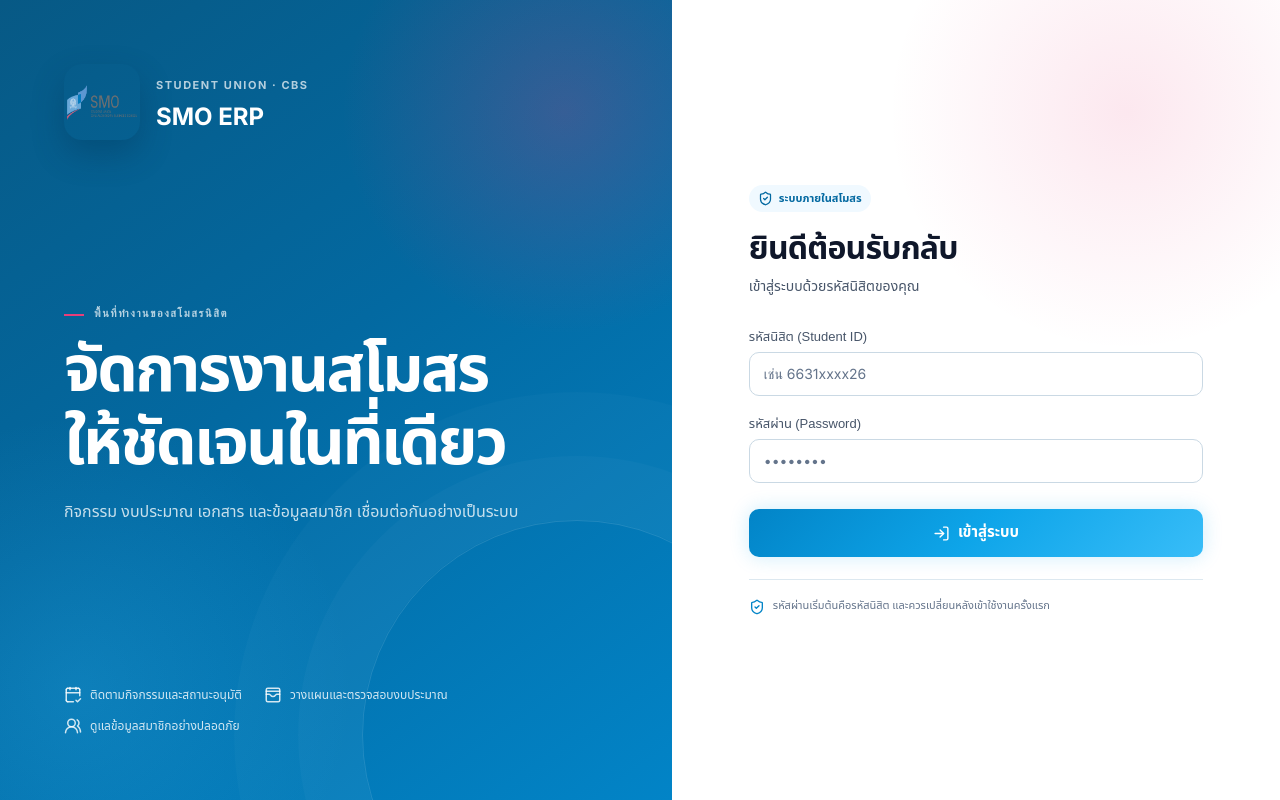
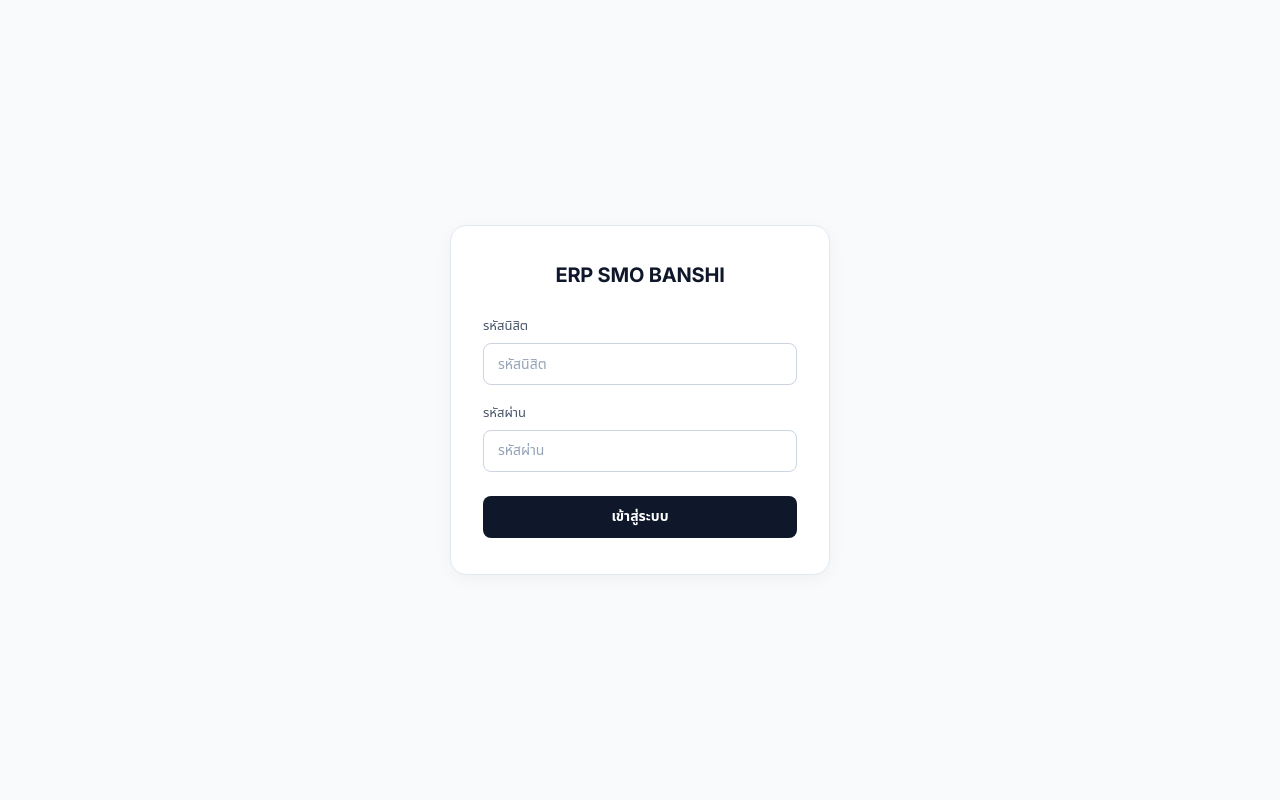
Before and after one commit to Kritapong-sri/smo-club-erp, a Next.js app: page /login in a window 1280 px wide. Built offline with nearby package versions, Linux system fonts and the light colour scheme; a web font is replaced by a local one.

Commit message:
refactor(login): make login page minimal with ERP SMO BANSHI title

```diff
--- a/src/app/globals.css
+++ b/src/app/globals.css
@@ -3071,232 +3071,118 @@ th {
   min-height: 100svh;
 }
 
-.login-page {
+/* ── Minimal Login Page ── */
+.login-minimal-page {
   min-height: 100svh;
-  display: grid;
-  grid-template-columns: minmax(440px, 1.05fr) minmax(420px, 0.95fr);
-  align-items: stretch;
-  justify-content: stretch;
+  display: flex;
+  align-items: center;
+  justify-content: center;
+  padding: 24px 16px;
+  background: #f8fafc;
+}
+
+.login-minimal-card {
+  width: 100%;
+  max-width: 380px;
   background: #ffffff;
-  isolation: isolate;
-}
-
-.login-page::before {
-  z-index: -1;
-  inset: 0;
-  width: auto;
-  height: auto;
-  animation: none;
-  background: radial-gradient(circle at 88% 14%, rgba(232, 62, 122, 0.12), transparent 18%);
-}
-
-.login-brand-panel {
-  position: relative;
+  border: 1px solid #e2e8f0;
+  border-radius: 16px;
+  padding: 36px 32px;
+  box-shadow: 0 4px 20px -2px rgba(0, 0, 0, 0.05);
+}
+
+.login-minimal-title {
+  font-family: var(--font-en), -apple-system, BlinkMacSystemFont, 'Segoe UI', Roboto, sans-serif;
+  font-size: 20px;
+  font-weight: 700;
+  letter-spacing: -0.01em;
+  color: #0f172a;
+  text-align: center;
+  margin: 0 0 28px 0;
+}
+
+.login-minimal-error {
+  background: #fef2f2;
+  border: 1px solid #fecaca;
+  color: #dc2626;
+  font-size: 13px;
+  padding: 10px 14px;
+  border-radius: 8px;
+  margin-bottom: 20px;
+  text-align: center;
+}
+
+.login-minimal-form {
   display: flex;
   flex-direction: column;
-  justify-content: space-between;
-  min-height: 100svh;
-  padding: clamp(36px, 5vw, 72px);
-  overflow: hidden;
+  gap: 18px;
+}
+
+.login-minimal-field {
+  display: flex;
+  flex-direction: column;
+  gap: 6px;
+}
+
+.login-minimal-field label {
+  font-size: 13px;
+  font-weight: 500;
+  color: #475569;
+}
+
+.login-minimal-field input {
+  width: 100%;
+  height: 42px;
+  padding: 0 14px;
+  border: 1px solid #cbd5e1;
+  border-radius: 8px;
+  font-size: 14px;
+  color: #0f172a;
+  background: #ffffff;
+  outline: none;
+  transition: border-color 0.15s ease, box-shadow 0.15s ease;
+  box-sizing: border-box;
+}
+
+.login-minimal-field input:focus {
+  border-color: #0284c7;
+  box-shadow: 0 0 0 3px rgba(2, 132, 199, 0.15);
+}
+
+.login-minimal-field input::placeholder {
+  color: #94a3b8;
+}
+
+.login-minimal-btn {
+  display: inline-flex;
+  align-items: center;
+  justify-content: center;
+  gap: 8px;
+  width: 100%;
+  height: 42px;
+  margin-top: 6px;
+  padding: 0 16px;
+  background: #0f172a;
   color: #ffffff;
-  background:
-    radial-gradient(circle at 84% 14%, rgba(232, 62, 122, 0.22), transparent 25%),
-    radial-gradient(circle at 12% 86%, rgba(56, 189, 248, 0.2), transparent 30%),
-    linear-gradient(145deg, #075985 0%, #0369a1 45%, #0284c7 100%);
-}
-
-.login-brand-panel::after {
-  content: '';
-  position: absolute;
-  right: -120px;
-  bottom: -150px;
-  width: 430px;
-  height: 430px;
-  border: 1px solid rgba(255, 255, 255, 0.12);
-  border-radius: 50%;
-  box-shadow: 0 0 0 64px rgba(255, 255, 255, 0.025), 0 0 0 128px rgba(255, 255, 255, 0.018);
-}
-
-.login-brand-mark,
-.login-feature-list,
-.login-brand-copy {
-  position: relative;
-  z-index: 1;
-}
-
-.login-brand-mark {
-  display: flex;
-  align-items: center;
-  gap: 16px;
-}
-
-.login-brand-mark img {
-  border-radius: 18px;
-  box-shadow: 0 14px 32px rgba(2, 44, 73, 0.3);
-}
-
-.login-brand-mark h1 {
-  margin: 3px 0 0;
-  font-size: 24px;
-}
-
-.login-eyebrow,
-.login-kicker {
-  font-family: var(--font-en);
-  font-size: 11px;
-  font-weight: 700;
-  letter-spacing: 0.14em;
-  text-transform: uppercase;
-  color: rgba(255, 255, 255, 0.7);
-}
-
-.login-kicker {
-  display: inline-flex;
-  margin-bottom: 14px;
-  padding-left: 30px;
-  position: relative;
-}
-
-.login-kicker::before {
-  content: '';
-  position: absolute;
-  left: 0;
-  top: 50%;
-  width: 20px;
-  height: 2px;
-  background: var(--brand-pink);
-}
-
-.login-brand-copy {
-  max-width: 570px;
-  margin: auto 0;
-  padding: 64px 0;
-}
-
-.login-brand-copy h2 {
-  margin-bottom: 18px;
-  font-family: var(--font-thai);
-  font-size: clamp(38px, 5vw, 64px);
-  line-height: 1.14;
-  letter-spacing: -0.04em;
-}
-
-.login-brand-copy p {
-  max-width: 490px;
-  color: rgba(255, 255, 255, 0.78);
-  font-size: 16px;
-}
-
-.login-feature-list {
-  display: flex;
-  flex-wrap: wrap;
-  gap: 12px 22px;
-}
-
-.login-feature-list > div {
-  display: flex;
-  align-items: center;
-  gap: 8px;
-  color: rgba(255, 255, 255, 0.82);
-  font-size: 12px;
-}
-
-.login-form-panel {
-  display: grid;
-  place-items: center;
-  padding: clamp(28px, 6vw, 84px);
-}
-
-.login-card {
-  width: 100%;
-  max-width: 460px;
-  padding: 0;
-  border: 0;
-  border-radius: 0;
-  background: transparent;
-  backdrop-filter: none;
-  box-shadow: none;
-  animation: fadeIn 350ms ease;
-}
-
-.login-card:hover {
-  transform: none;
-  box-shadow: none;
-}
-
-.login-mobile-logo {
-  display: none;
-}
-
-.login-heading {
-  margin-bottom: 28px;
-}
-
-.login-heading h1 {
-  margin: 14px 0 6px;
-  text-align: left;
-  color: var(--text-primary);
-  font-family: var(--font-thai);
-  font-size: 32px;
-  letter-spacing: -0.025em;
-}
-
-.login-card .subtitle {
-  margin: 0;
-  text-align: left;
-}
-
-.login-secure-label {
-  display: inline-flex;
-  align-items: center;
-  gap: 6px;
-  padding: 5px 9px;
-  border-radius: 999px;
-  background: var(--blue-50);
-  color: var(--blue-700);
-  font-size: 11px;
-  font-weight: 650;
-}
-
-.login-form {
-  gap: 18px;
-}
-
-.login-submit {
-  min-height: 48px;
-  margin-top: 4px;
-}
-
-.login-help {
-  display: flex;
-  align-items: flex-start;
-  gap: 8px;
-  margin-top: 22px;
-  padding-top: 18px;
-  border-top: 1px solid var(--surface-border);
-  color: var(--text-tertiary);
-  font-size: 11px;
-  line-height: 1.5;
-}
-
-.login-help svg {
-  flex: 0 0 auto;
-  margin-top: 1px;
-  color: var(--blue-600);
-}
-
-@media (max-width: 1100px) {
-  .login-page {
-    grid-template-columns: minmax(380px, 0.9fr) minmax(400px, 1.1fr);
-  }
-
-  .login-brand-copy h2 {
-    font-size: 42px;
-  }
-
-  .login-feature-list {
-    flex-direction: column;
-  }
+  border: none;
+  border-radius: 8px;
+  font-size: 14px;
+  font-weight: 600;
+  cursor: pointer;
+  transition: background 0.15s ease, transform 0.05s ease;
+}
+
+.login-minimal-btn:hover:not(:disabled) {
+  background: #1e293b;
+}
+
+.login-minimal-btn:active:not(:disabled) {
+  transform: scale(0.99);
+}
+
+.login-minimal-btn:disabled {
+  opacity: 0.6;
+  cursor: not-allowed;
 }
 
 @media (max-width: 900px) {
@@ -3306,39 +3192,6 @@ th {
 
   .overview-card {
     width: 100%;
-  }
-
-  .login-page {
-    display: block;
-    background: linear-gradient(180deg, #eff9ff 0%, #ffffff 36%);
-  }
-
-  .login-brand-panel {
-    display: none;
-  }
-
-  .login-form-panel {
-    min-height: 100svh;
-    padding: 32px 22px;
-  }
-
-  .login-card {
-    max-width: 440px;
-    padding: 30px;
-    border: 1px solid var(--surface-border);
-    border-radius: 20px;
-    background: rgba(255, 255, 255, 0.94);
-    box-shadow: 0 22px 60px rgba(3, 105, 161, 0.1);
-  }
-
-  .login-mobile-logo {
-    display: block;
-    width: 64px;
-    margin-bottom: 24px;
-  }
-
-  .login-mobile-logo img {
-    border-radius: 14px;
   }
 }
 
@@ -3449,18 +3302,6 @@ th {
 }
 
 @media (max-width: 520px) {
-  .login-form-panel {
-    padding: 18px 14px;
-  }
-
-  .login-card {
-    padding: 24px 20px;
-  }
-
-  .login-heading h1 {
-    font-size: 26px;
-  }
-
   .overview-card {
     padding: 16px;
   }
--- a/src/app/login/page.js
+++ b/src/app/login/page.js
@@ -1,15 +1,7 @@
 'use client';
 
 import { useState } from 'react';
-import Image from 'next/image';
-import {
-  CalendarCheck2,
-  Loader2,
-  LogIn,
-  ShieldCheck,
-  UsersRound,
-  WalletCards,
-} from 'lucide-react';
+import { Loader2 } from 'lucide-react';
 
 export default function LoginPage() {
   const [studentId, setStudentId] = useState('');
@@ -43,85 +35,50 @@ export default function LoginPage() {
   };
 
   return (
-    <div className="login-page">
-      <section className="login-brand-panel" aria-label="แนะนำระบบ SMO ERP">
-        <div className="login-brand-mark">
-          <Image src="/Logo SMO.png" alt="SMO Logo" width={76} height={76} priority />
-          <div>
-            <span className="login-eyebrow">STUDENT UNION · CBS</span>
-            <h1>SMO ERP</h1>
+    <div className="login-minimal-page">
+      <div className="login-minimal-card">
+        <h1 className="login-minimal-title">ERP SMO BANSHI</h1>
+
+        {error && (
+          <div className="login-minimal-error" role="alert">
+            {error}
           </div>
-        </div>
+        )}
 
-        <div className="login-brand-copy">
-          <span className="login-kicker">พื้นที่ทำงานของสโมสรนิสิต</span>
-          <h2>จัดการงานสโมสร<br />ให้ชัดเจนในที่เดียว</h2>
-          <p>กิจกรรม งบประมาณ เอกสาร และข้อมูลสมาชิก เชื่อมต่อกันอย่างเป็นระบบ</p>
-        </div>
-
-        <div className="login-feature-list">
-          <div><CalendarCheck2 size={18} /><span>ติดตามกิจกรรมและสถานะอนุมัติ</span></div>
-          <div><WalletCards size={18} /><span>วางแผนและตรวจสอบงบประมาณ</span></div>
-          <div><UsersRound size={18} /><span>ดูแลข้อมูลสมาชิกอย่างปลอดภัย</span></div>
-        </div>
-      </section>
-
-      <section className="login-form-panel">
-        <div className="login-card">
-          <div className="login-mobile-logo">
-            <Image src="/Logo SMO.png" alt="SMO Logo" width={64} height={64} priority />
-          </div>
-
-          <div className="login-heading">
-            <span className="login-secure-label"><ShieldCheck size={15} /> ระบบภายในสโมสร</span>
-            <h1>ยินดีต้อนรับกลับ</h1>
-            <p className="subtitle">เข้าสู่ระบบด้วยรหัสนิสิตของคุณ</p>
-          </div>
-
-          {error && <div className="form-alert error" role="alert">{error}</div>}
-
-          <form className="login-form" onSubmit={handleLogin}>
-            <div className="input-group">
-              <label className="input-label" htmlFor="student-id">รหัสนิสิต (Student ID)</label>
+        <form onSubmit={handleLogin} className="login-minimal-form">
+          <div className="login-minimal-field">
+            <label htmlFor="student-id">รหัสนิสิต</label>
             <input
               id="student-id"
               type="text"
               inputMode="numeric"
-                className="input font-en"
-                placeholder="เช่น 6631xxxx26"
+              placeholder="รหัสนิสิต"
               value={studentId}
-                onChange={(event) => setStudentId(event.target.value)}
+              onChange={(e) => setStudentId(e.target.value)}
               autoComplete="username"
               required
             />
           </div>
 
-            <div className="input-group">
-              <label className="input-label" htmlFor="password">รหัสผ่าน (Password)</label>
+          <div className="login-minimal-field">
+            <label htmlFor="password">รหัสผ่าน</label>
             <input
               id="password"
               type="password"
-                className="input font-en"
-                placeholder="••••••••"
+              placeholder="รหัสผ่าน"
               value={password}
-                onChange={(event) => setPassword(event.target.value)}
+              onChange={(e) => setPassword(e.target.value)}
               autoComplete="current-password"
               required
             />
           </div>
 
-            <button type="submit" className="btn btn-primary login-submit" disabled={loading}>
-              {loading ? <Loader2 size={17} className="animate-spin" /> : <LogIn size={17} />}
+          <button type="submit" className="login-minimal-btn" disabled={loading}>
+            {loading ? <Loader2 size={16} className="animate-spin" /> : null}
             <span>{loading ? 'กำลังเข้าสู่ระบบ...' : 'เข้าสู่ระบบ'}</span>
           </button>
         </form>
-
-          <div className="login-help">
-            <ShieldCheck size={16} />
-            <span>รหัสผ่านเริ่มต้นคือรหัสนิสิต และควรเปลี่ยนหลังเข้าใช้งานครั้งแรก</span>
       </div>
-        </div>
-      </section>
     </div>
   );
 }
```
Lines whose indentation alone changed are shown as unchanged.
